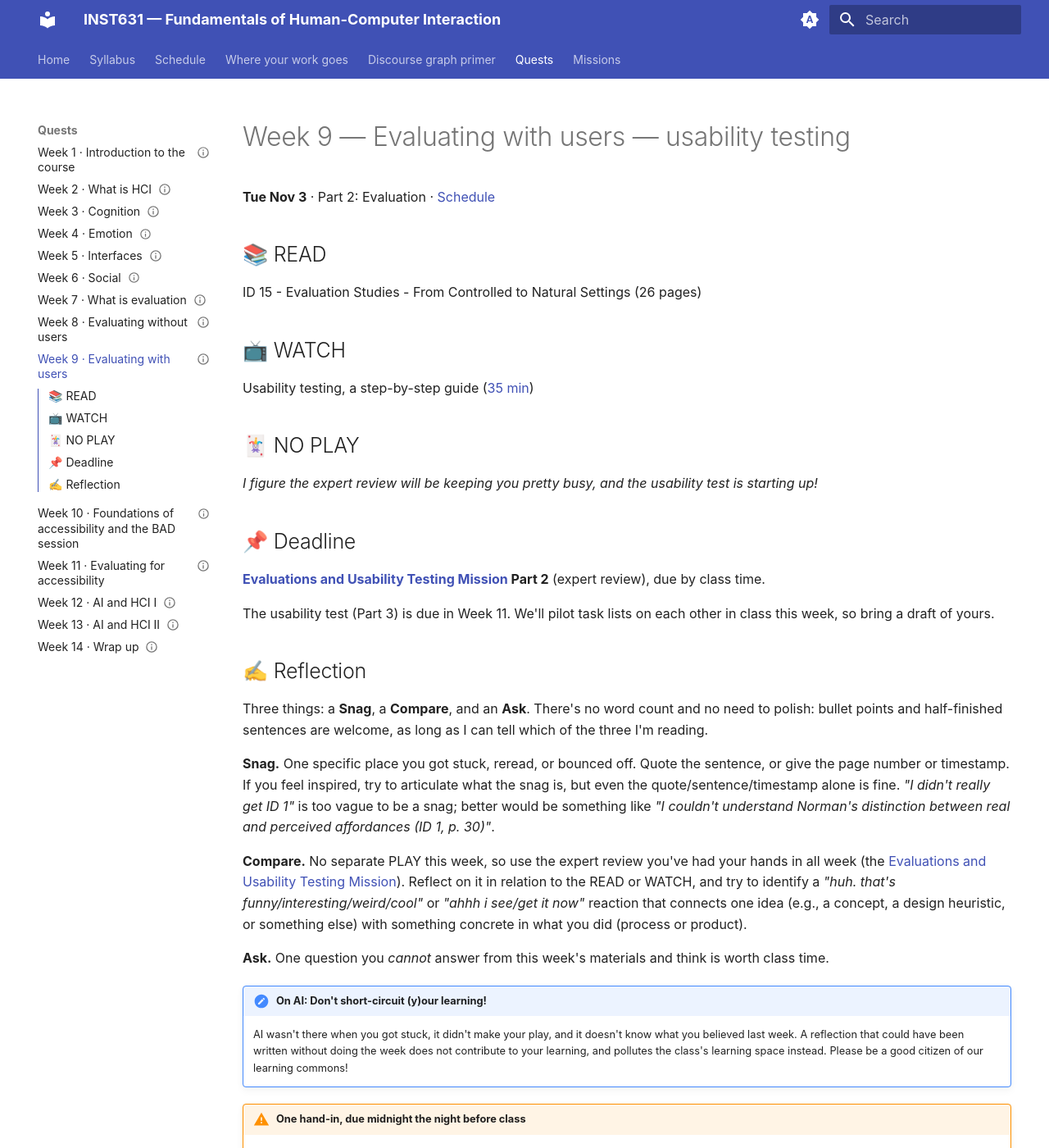
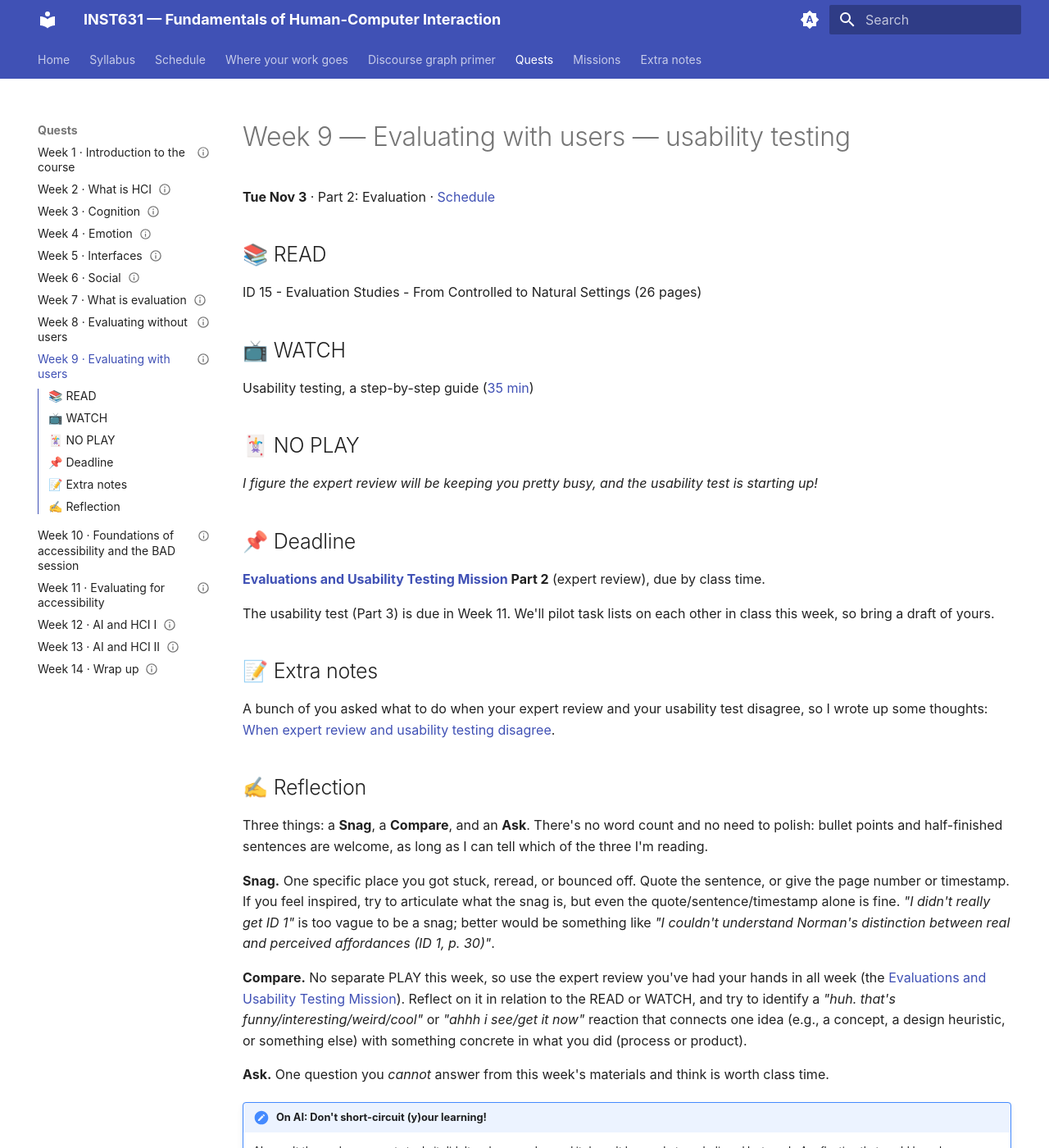
Before and after one commit to joelchan/inst631-fa26-site, an MkDocs documentation site: the page built from docs/quests/week-09.md, in a window 1280 px wide and 1400 px high. Shown: the whole window at 82% size. Built offline with MkDocs 1.6.1 and Material for MkDocs 9.7.7, drawn with Linux system fonts in a browser that asks for light colours.

Commit message:
Sync from vault 995f760
Publish the expert-review-vs-testing note under a new "Extra notes" section

The note joins the build allowlist at notes/expert-review-vs-usability-testing.md,
gets its own "Extra notes" section in the site nav, and is linked from the home
page's list of documents and from a new "Extra notes" section on the Week 9 page.

Co-Authored-By: Claude Opus 5.5 <noreply@anthropic.com>

Generated by publish-site.yml from joelchan/inst631-fa26.

```diff
--- a/docs/quests/week-09.md
+++ b/docs/quests/week-09.md
@@ -40,6 +40,10 @@ Usability testing, a step-by-step guide ([35 min](https://www.youtube.com/watch?
 
 The usability test (Part 3) is due in Week 11. We'll pilot task lists on each other in class this week, so bring a draft of yours.
 
+## 📝 Extra notes
+
+A bunch of you asked what to do when your expert review and your usability test disagree, so I wrote up some thoughts: [When expert review and usability testing disagree](../notes/expert-review-vs-usability-testing.md).
+
 ## ✍️ Reflection
 
 Three things: a **Snag**, a **Compare**, and an **Ask**. There's no word count and no need to polish: bullet points and half-finished sentences are welcome, as long as I can tell which of the three I'm reading.
--- a/mkdocs.yml
+++ b/mkdocs.yml
@@ -63,6 +63,8 @@ nav:
       - CHI Papers: missions/chi-papers.md
       - Evaluations & Usability Testing: missions/evaluations-and-usability-testing.md
       - Accessibility Testing: missions/accessibility-testing.md
+  - Extra notes:
+      - When expert review and usability testing disagree: notes/expert-review-vs-usability-testing.md
 
 markdown_extensions:
   - admonition
```
Also changed, not shown: docs/index.md (+1 -0 lines), docs/notes/expert-review-vs-usability-testing.md (added, +42 -0 lines).
